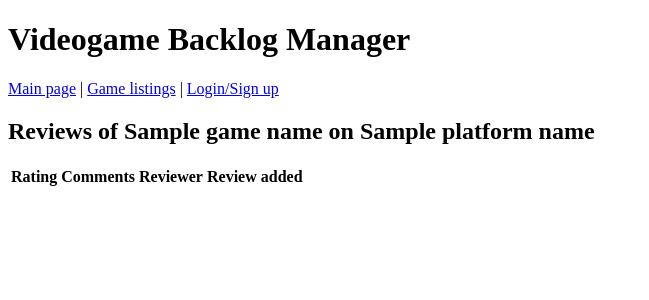
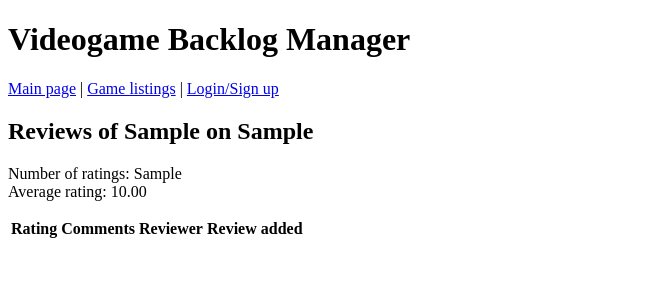
Before and after one commit to kivistoilkka/tsoha-videogame-backlog-manager, a Flask app: template src/templates/game_reviews.html in a window 1280 px wide. Shown: the top 300 px of the page, without its empty margins (0-649 px from the left). Run offline with Flask 2, Linux system fonts and the light colour scheme; the template is opened without the code that fills it: most values are stand-ins (such as "Sample title", 1, 10 or a date in 2020); lists and menus that the app fills with data are empty.

Commit message:
Number of reviews and review average visible in games review page

```diff
--- a/src/routes/routes.py
+++ b/src/routes/routes.py
@@ -266,8 +266,7 @@ def reviews_game(id):
             return render_template(
                 "game_reviews.html",
                 game_id = id,
-                game_name=game_info[0],
-                platform_name=game_info[1],
+                game_info=game_info,
                 reviews=reviews
             )
         return render_template(
--- a/src/templates/game_reviews.html
+++ b/src/templates/game_reviews.html
@@ -1,7 +1,16 @@
 {% extends "layout.html" %}
-{% block title %}Reviews of {{ game_name }}{% endblock %}
+{% block title %}Reviews of {{ game_info[0] }} on {{ game_info[1]}}{% endblock %}
 {% block content %}
-<h2>Reviews of {{ game_name }} on {{ platform_name }}</h2>
+<h2>Reviews of {{ game_info[0] }} on {{ game_info[1]}}</h2>
+<p>
+Number of ratings: {{ game_info[2] }}<br>
+Average rating:
+{% if game_info[3] == -1 %}
+-
+{% else %}
+{{ "%.2f"|format(game_info[2]) }}
+{% endif %}
+</p>
 <table>
 <tr><th>Rating</th><th>Comments</th><th>Reviewer</th><th>Review added</th></tr>
 {% for review in reviews %}
```
Also changed, not shown: src/services/games.py (+9 -2 lines).
